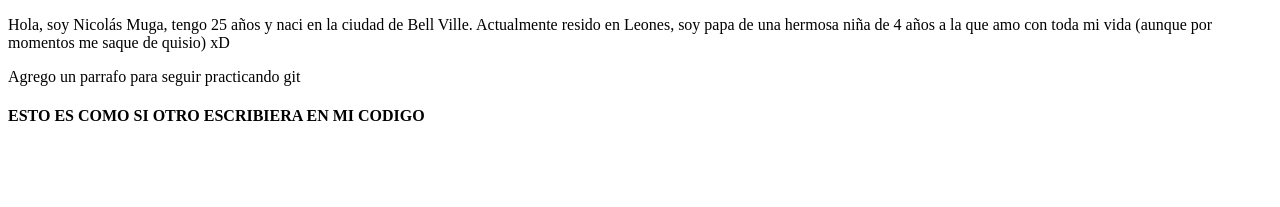
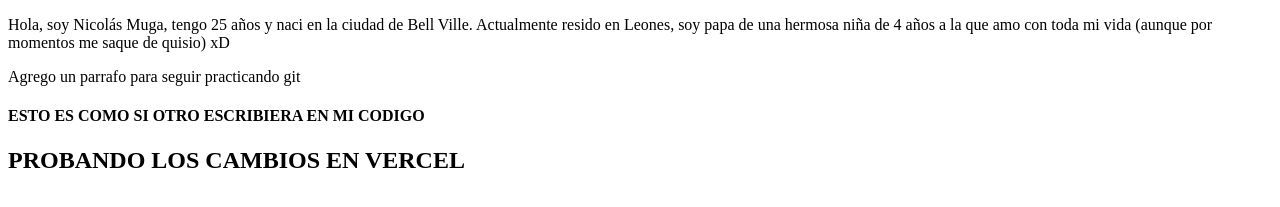
Before and after one commit to NicoMuga0811/MiPropiaPagina, a plain HTML site: page index.html in a window 1280 px wide. Shown: the part 91-298 px from the top of the page. Drawn offline with Linux system fonts and the light colour scheme.

Commit message:
Probando vercel

```diff
--- a/index.html
+++ b/index.html
@@ -16,5 +16,9 @@
      <div>
       <h4>ESTO ES COMO SI OTRO ESCRIBIERA EN MI CODIGO</h4>
      </div>
+     <div>
+      <H2>PROBANDO LOS CAMBIOS EN VERCEL</H2>
+
+     </div>
 </body>
 </html>
```
